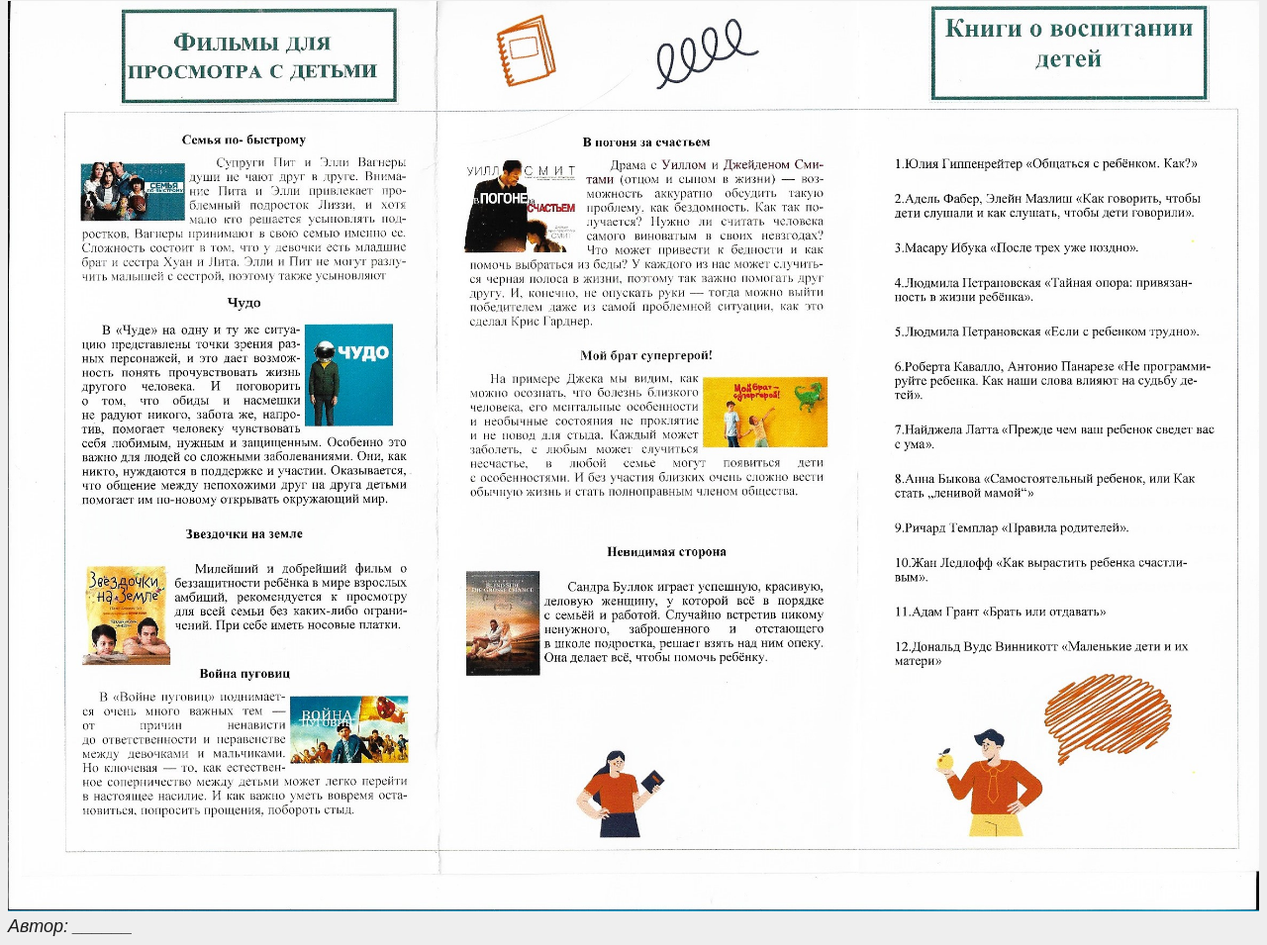
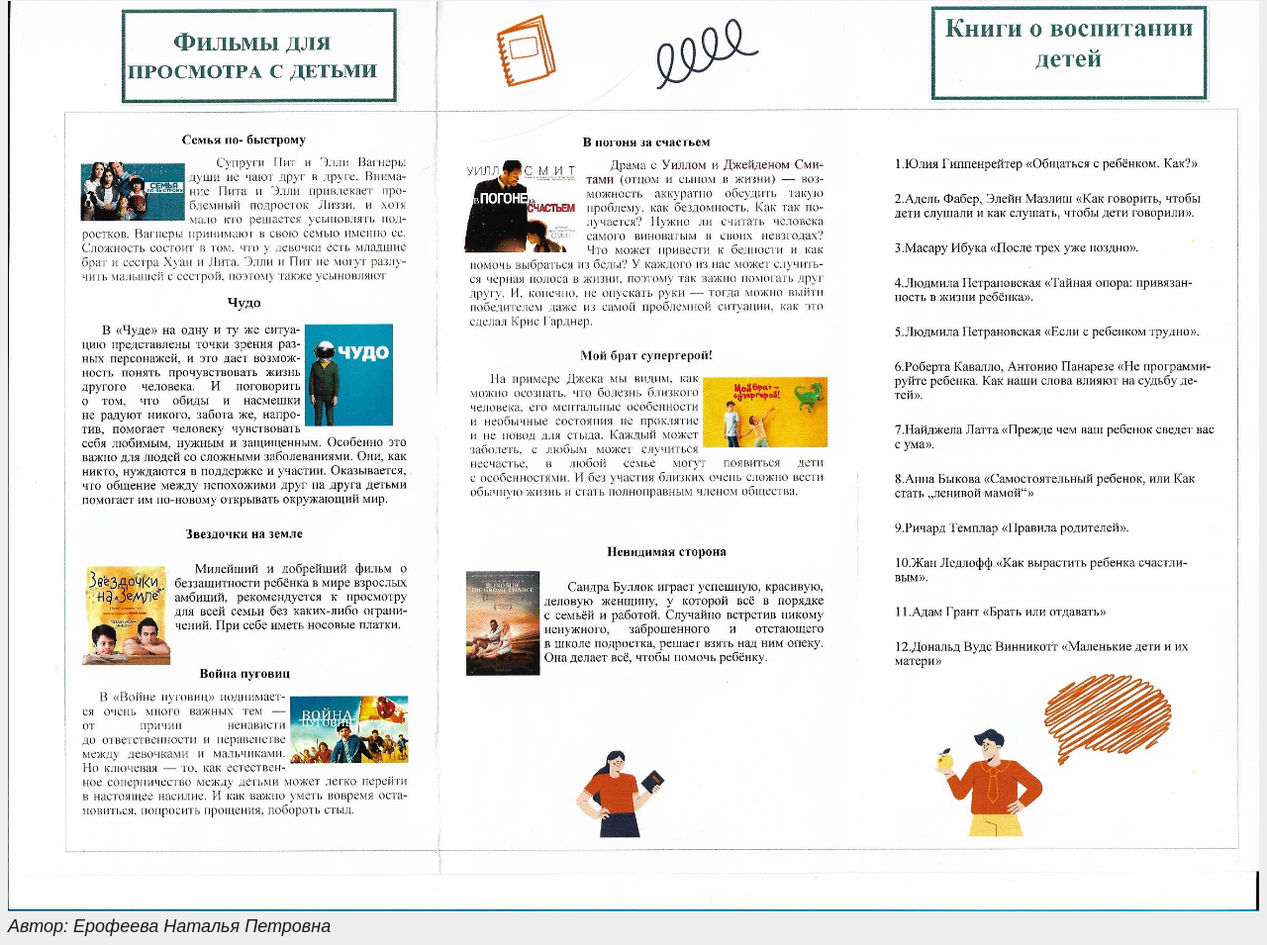
Before and after one commit to CWSHBR/mk1, a plain HTML site: page soch19/asis.html in a window 1280 px wide. Shown: the part 2005-2960 px from the top of the page at 99% size. Drawn offline with Linux system fonts and the light colour scheme.

Commit message:
Update asis.html

```diff
--- a/soch19/asis.html
+++ b/soch19/asis.html
@@ -101,7 +101,7 @@
 			<li>Ты любим(а) в любом возрасте.</li>
 		</ul>
 		<span class='zoom' id='ex1'><img src="https://raw.githubusercontent.com/CWSHBR/mk1/main/soch19/2.jpeg" alt=""></span>
-		<div class="subtext">Автор: ______</div>
+		<div class="subtext">Автор: Ерофеева Наталья Петровна</div>
 
 		<style type="text/css">
 			body {
```
